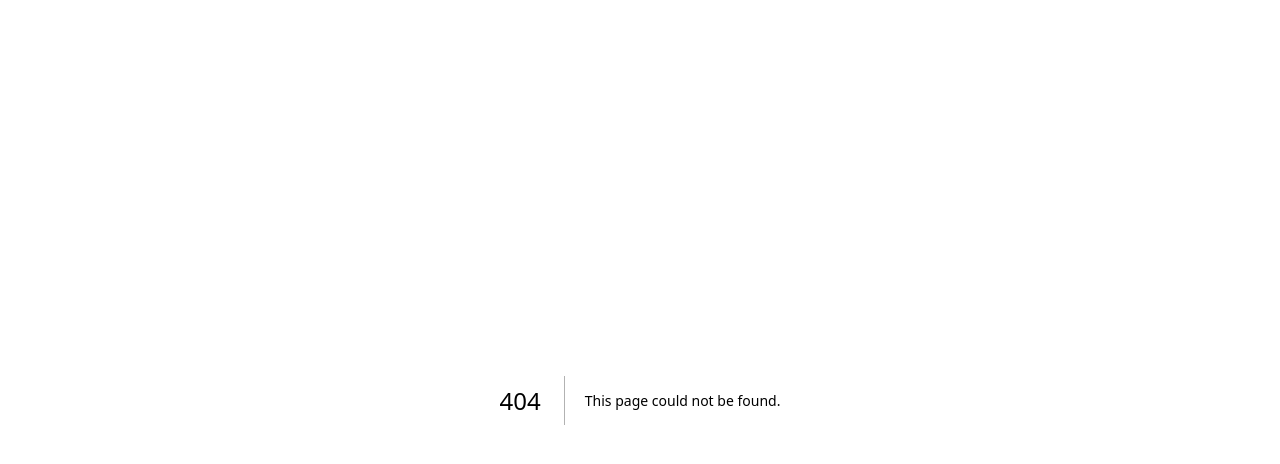
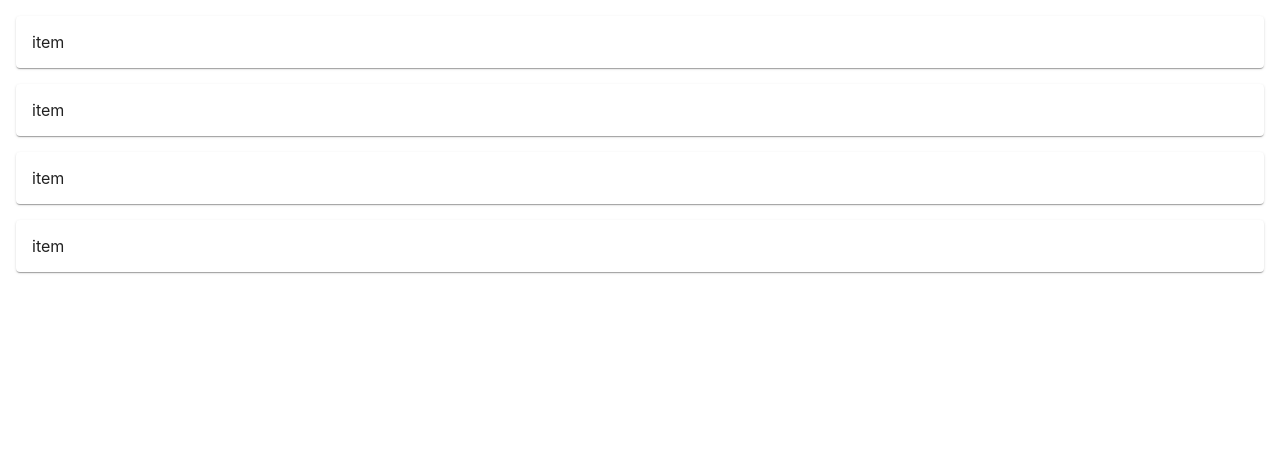
Before and after one commit to gaorock530/yingxitech-next-2024, a Next.js app: page /check in a window 1280 px wide. Before the commit this address had no page. Shown: the top 464 px of the page. Built offline with nearby package versions, Linux system fonts and the light colour scheme.

Commit message:
check page

```diff
--- /dev/null
+++ b/app/check/Page.module.css
@@ -0,0 +1,7 @@
+.container {
+  padding: 1rem;
+}
+
+.item {
+  padding: 1rem;
+}
--- /dev/null
+++ b/app/check/page.tsx
@@ -0,0 +1,25 @@
+import * as React from "react";
+import style from "./Page.module.css";
+import Grid from "@mui/material/Grid";
+import Paper from "@mui/material/Paper";
+
+export default function CheckPage() {
+  return (
+    <div className={style.container}>
+      <Grid container spacing={2}>
+        <Grid item xs={12}>
+          <Paper className={style.item}>item</Paper>
+        </Grid>
+        <Grid item xs={12}>
+          <Paper className={style.item}>item</Paper>
+        </Grid>
+        <Grid item xs={12}>
+          <Paper className={style.item}>item</Paper>
+        </Grid>
+        <Grid item xs={12}>
+          <Paper className={style.item}>item</Paper>
+        </Grid>
+      </Grid>
+    </div>
+  );
+}
--- a/package.json
+++ b/package.json
@@ -11,10 +11,12 @@
   "dependencies": {
     "@emotion/react": "^11.11.4",
     "@emotion/styled": "^11.11.5",
-    "@mui/material": "^5.15.20",
+    "@mui/material": "^5.16.5",
+    "@mui/styled-engine-sc": "^6.0.0-alpha.18",
     "next": "14.1.0",
     "react": "^18",
     "react-dom": "^18",
+    "styled-components": "^6.1.12",
     "swiper": "^11.0.6"
   },
   "devDependencies": {
```
